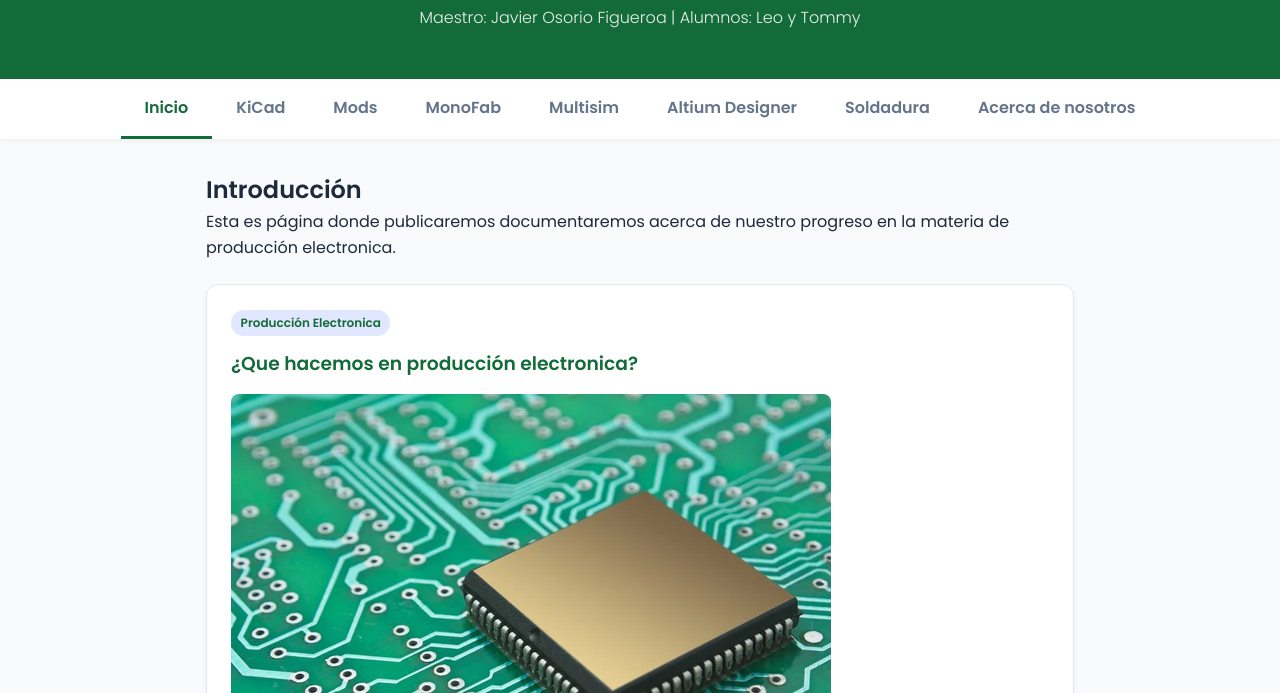
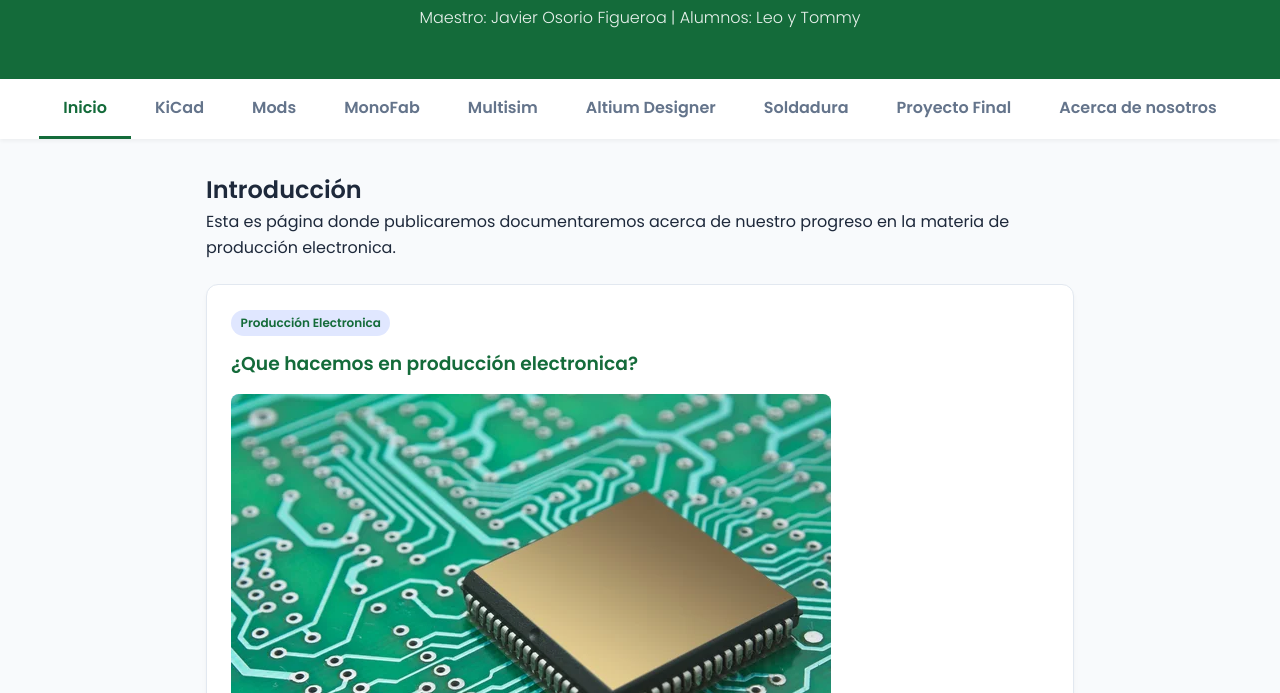
Before and after one commit to Leonardo23b/ProduElecLT.github.io, a plain HTML site: page index.html in a window 1280 px wide. Shown: the part 107-800 px from the top of the page. Drawn offline with Linux system fonts and the light colour scheme.

Commit message:
titulo proyecto

```diff
--- a/index.html
+++ b/index.html
@@ -188,6 +188,7 @@
         <button class="tab-btn" onclick="switchTab('multisim', this)">Multisim</button>
         <button class="tab-btn" onclick="switchTab('altium', this)">Altium Designer</button>
         <button class="tab-btn" onclick="switchTab('soldadura', this)">Soldadura</button>
+        <button class="tab-btn" onclick="switchTab('proyecto-final', this)">Proyecto Final</button>
         <button class="tab-btn" onclick="switchTab('acerca', this)">Acerca de nosotros</button>
     </nav>
 
```
